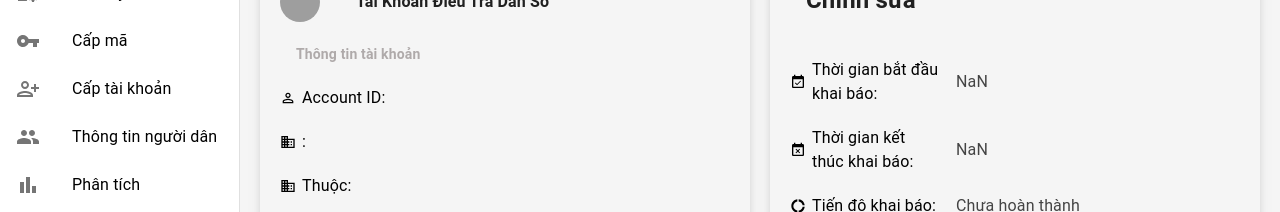
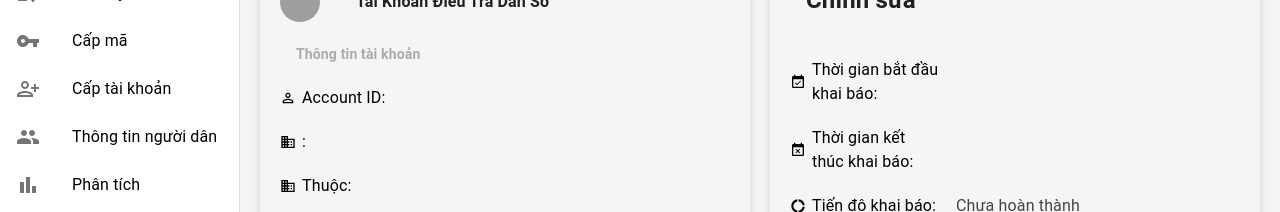
Before and after one commit to NDM2108/citizenV, a React (Create React App) app in the folder client/: page /accMan/1 in a window 1280 px wide. Shown: the part 152-364 px from the top of the page. Built offline with nearby package versions, Linux system fonts and the light colour scheme; no server answers; grey boxes are pictures that could not be loaded.

Commit message:
update status 2

```diff
--- a/client/src/components/pages/accountManager/editAccount/EditAccount.js
+++ b/client/src/components/pages/accountManager/editAccount/EditAccount.js
@@ -75,7 +75,6 @@ const EditAccount = () => {
     } else if (levelAccount == 'B1') {
         role = 'Thôn/Xóm';
     }
-
 
     // state for dialog
     const [open, setOpen] = useState(false);
@@ -156,14 +155,14 @@ const EditAccount = () => {
                                         <EventAvailableIcon className="accountShowIcon" />
                                         <span>Thời gian bắt đầu khai báo:</span>
                                     </span>
-                                    <span>{"NaN"}</span>
+                                    <span>{account.timeopen}</span>
                                 </div>
                                 <div className="accountShowInfo">
                                     <span className="accountShowInfoTitle">
                                         <EventBusyIcon className="accountShowIcon" />
                                         <span>Thời gian kết thúc khai báo:</span>
                                     </span>
-                                    <span>{"NaN"}</span>
+                                    <span>{account.timeclose}</span>
                                 </div>
                             </div>
                             <div className="accountShowInfo">
--- a/client/src/components/pages/updateStatus/UpdateStatus.css
+++ b/client/src/components/pages/updateStatus/UpdateStatus.css
@@ -83,4 +83,5 @@ form input[type="radio"] {
 
 .status-button {
     display: block;
+    background-color: #2691d9;
 }
```
Also changed, not shown: client/src/components/pages/updateStatus/UpdateStatus.js (+5 -3 lines).
